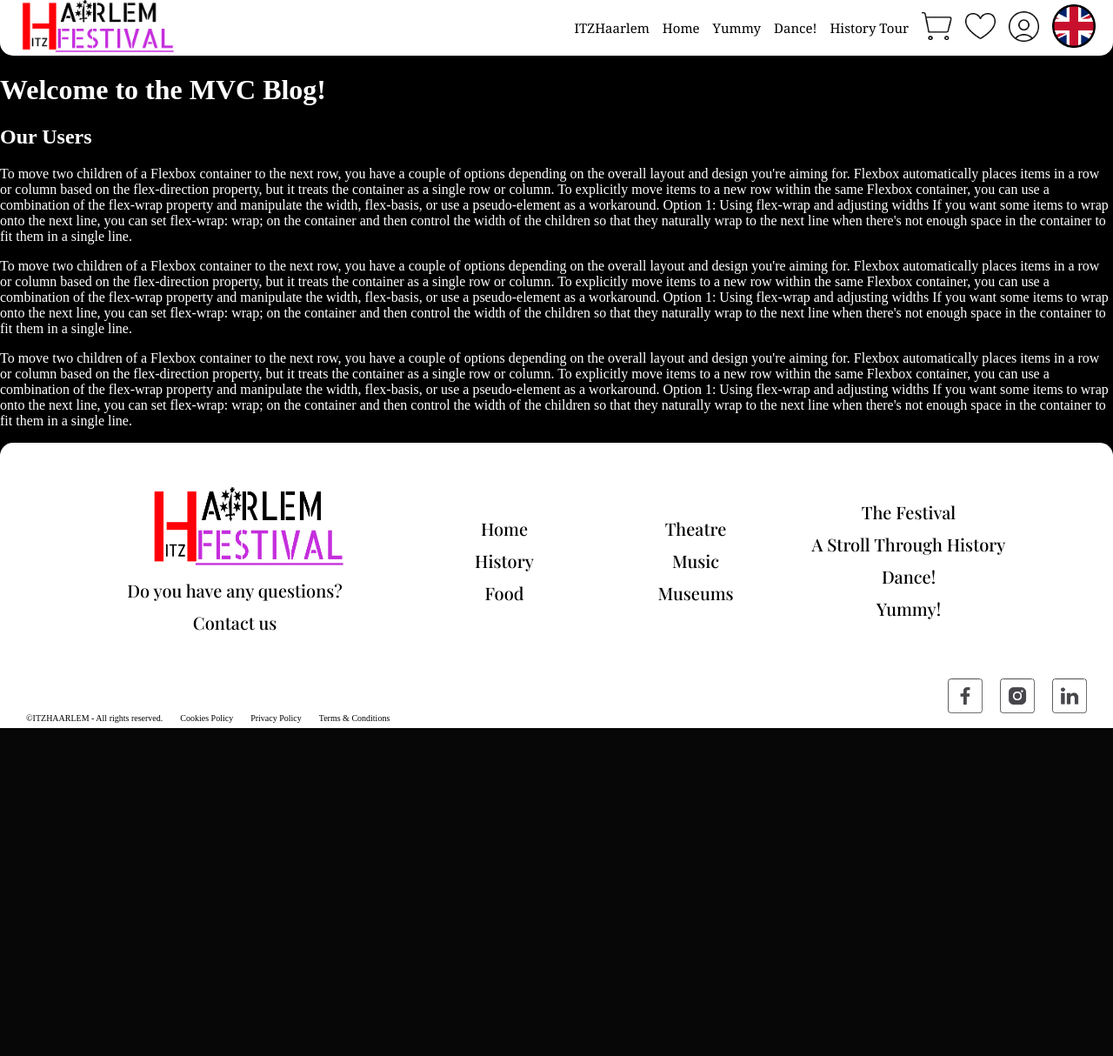
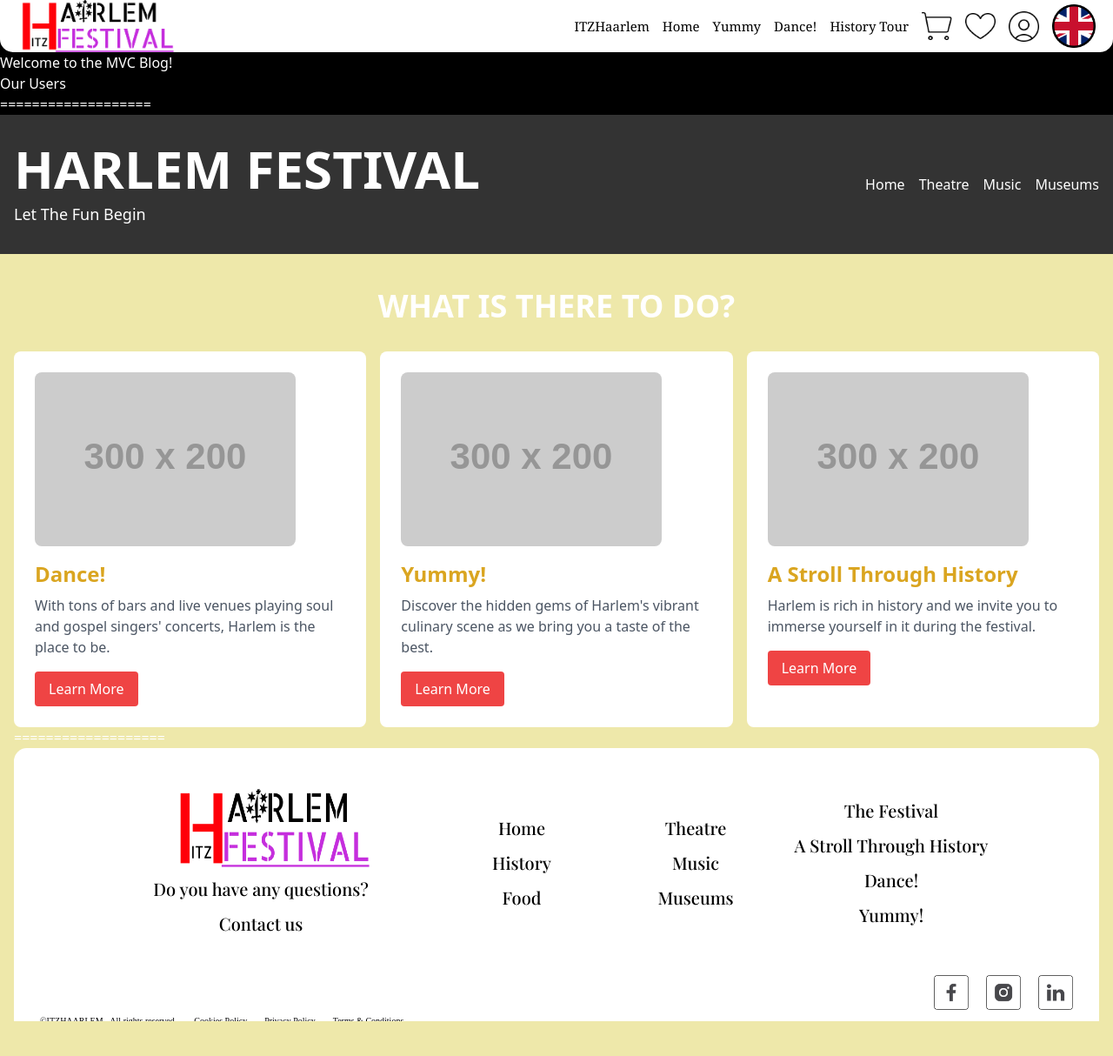
Before and after one commit to CezarFlorinel/Term-2.3-Web-Project, a PHP site: template Web design term 3 project/app/views/home/index.php in a window 1280 px wide. Shown: the whole page at 87% size. Before the commit the page ends 837 px from the top, so only its background shows below. Run offline with PHP 8.4, Linux system fonts and the light colour scheme; the template is opened without the code that fills it, so the values that code supplies are empty; grey boxes labelled with a size stand in for pictures from a placeholder-image service; some libraries are stand-ins or nearby versions; some web fonts are replaced.

Commit message:
Update index.php

```diff
--- a/Web design term 3 project/app/views/home/index.php
+++ b/Web design term 3 project/app/views/home/index.php
@@ -21,28 +21,81 @@
 <?php else: ?>
     <p>No users found.</p>
 <?php endif; ?>
+===================
 
-<p>
-To move two children of a Flexbox container to the next row, you have a couple of options depending on the overall layout and design you're aiming for. Flexbox automatically places items in a row or column based on the flex-direction property, but it treats the container as a single row or column. To explicitly move items to a new row within the same Flexbox container, you can use a combination of the flex-wrap property and manipulate the width, flex-basis, or use a pseudo-element as a workaround.
+<!DOCTYPE html>
+<html lang="en">
 
-Option 1: Using flex-wrap and adjusting widths
-If you want some items to wrap onto the next line, you can set flex-wrap: wrap; on the container and then control the width of the children so that they naturally wrap to the next line when there's not enough space in the container to fit them in a single line.
-</p>
-<p>
-To move two children of a Flexbox container to the next row, you have a couple of options depending on the overall layout and design you're aiming for. Flexbox automatically places items in a row or column based on the flex-direction property, but it treats the container as a single row or column. To explicitly move items to a new row within the same Flexbox container, you can use a combination of the flex-wrap property and manipulate the width, flex-basis, or use a pseudo-element as a workaround.
+<head>
+    <meta charset="UTF-8">
+    <meta name="viewport" content="width=device-width, initial-scale=1.0">
+    <title>Harlem Festival</title>
+    <script src="https://cdn.tailwindcss.com"></script>
+    <link rel="stylesheet" href="https://cdnjs.cloudflare.com/ajax/libs/font-awesome/5.15.3/css/all.min.css">
+    <link href="https://fonts.googleapis.com/css2?family=Open+Sans:wght@400;600;700&display=swap" rel="stylesheet">
+    <style>
+        .fest-bg { background-color: #333; }
+        .section-bg { background-color: #EEE8AA; }
+        .schedule-bg { background-color: #222; }
+        .event-bg { background-color: #fff; }
+        .text-gold { color: #DAA520; }
+        .text-dim-white { color: rgba(255, 255, 255, 0.7); }
+    </style>
+</head>
 
-Option 1: Using flex-wrap and adjusting widths
-If you want some items to wrap onto the next line, you can set flex-wrap: wrap; on the container and then control the width of the children so that they naturally wrap to the next line when there's not enough space in the container to fit them in a single line.
-</p>
+<body class="antialiased font-'Open Sans'">
+    <!-- Header -->
+    <header class="fest-bg text-white py-8">
+        <div class="container mx-auto flex justify-between items-center px-4">
+            <div>
+                <h1 class="text-6xl font-bold">HARLEM FESTIVAL</h1>
+                <p class="text-lg mt-2">Let The Fun Begin</p>
+            </div>
+            <nav>
+                <ul class="flex space-x-4">
+                    <li>Home</li>
+                    <li>Theatre</li>
+                    <li>Music</li>
+                    <li>Museums</li>
+                </ul>
+            </nav>
+        </div>
+    </header>
 
-<p>
-To move two children of a Flexbox container to the next row, you have a couple of options depending on the overall layout and design you're aiming for. Flexbox automatically places items in a row or column based on the flex-direction property, but it treats the container as a single row or column. To explicitly move items to a new row within the same Flexbox container, you can use a combination of the flex-wrap property and manipulate the width, flex-basis, or use a pseudo-element as a workaround.
+    <!-- Main Section -->
+    <main>
+        <!-- What to do section -->
+        <section class="section-bg py-10 px-4">
+            <h2 class="text-4xl font-bold text-center mb-8">WHAT IS THERE TO DO?</h2>
 
-Option 1: Using flex-wrap and adjusting widths
-If you want some items to wrap onto the next line, you can set flex-wrap: wrap; on the container and then control the width of the children so that they naturally wrap to the next line when there's not enough space in the container to fit them in a single line.
-</p>
+            <!-- Cards -->
+            <div class="container mx-auto grid grid-cols-1 md:grid-cols-3 gap-4">
+                <!-- Dance -->
+                <div class="event-bg rounded-lg p-6">
+                    <img src="https://placehold.co/300x200" alt="A vibrant dance event with people enjoying music and performances" class="rounded-lg">
+                    <h3 class="text-gold text-2xl font-bold mt-4">Dance!</h3>
+                    <p class="text-gray-600 mt-2">With tons of bars and live venues playing soul and gospel singers' concerts, Harlem is the place to be.</p>
+                    <a href="#" class="bg-red-500 text-white py-2 px-4 rounded mt-4 inline-block">Learn More</a>
+                </div>
 
+                <!-- Food -->
+                <div class="event-bg rounded-lg p-6">
+                    <img src="https://placehold.co/300x200" alt="Delicious food offerings from various Harlem restaurants" class="rounded-lg">
+                    <h3 class="text-gold text-2xl font-bold mt-4">Yummy!</h3>
+                    <p class="text-gray-600 mt-2">Discover the hidden gems of Harlem's vibrant culinary scene as we bring you a taste of the best.</p>
+                    <a href="#" class="bg-red-500 text-white py-2 px-4 rounded mt-4 inline-block">Learn More</a>
+                </div>
 
+                <!-- History -->
+                <div class="event-bg rounded-lg p-6">
+                    <img src="https://placehold.co/300x200" alt="Historical sites and museums offering a walk through Harlem's history" class="rounded-lg">
+                    <h3 class="text-gold text-2xl font-bold mt-4">A Stroll Through History</h3>
+                    <p class="text-gray-600 mt-2">Harlem is rich in history and we invite you to immerse yourself in it during the festival.</p>
+                    <a href="#" class="bg-red-500 text-white py-2 px-4 rounded mt-4 inline-block">Learn More</a>
+                </div>
+            </div>
+
+===================
 <?php
 include __DIR__ . '/../footer.php';
 ?>
```
